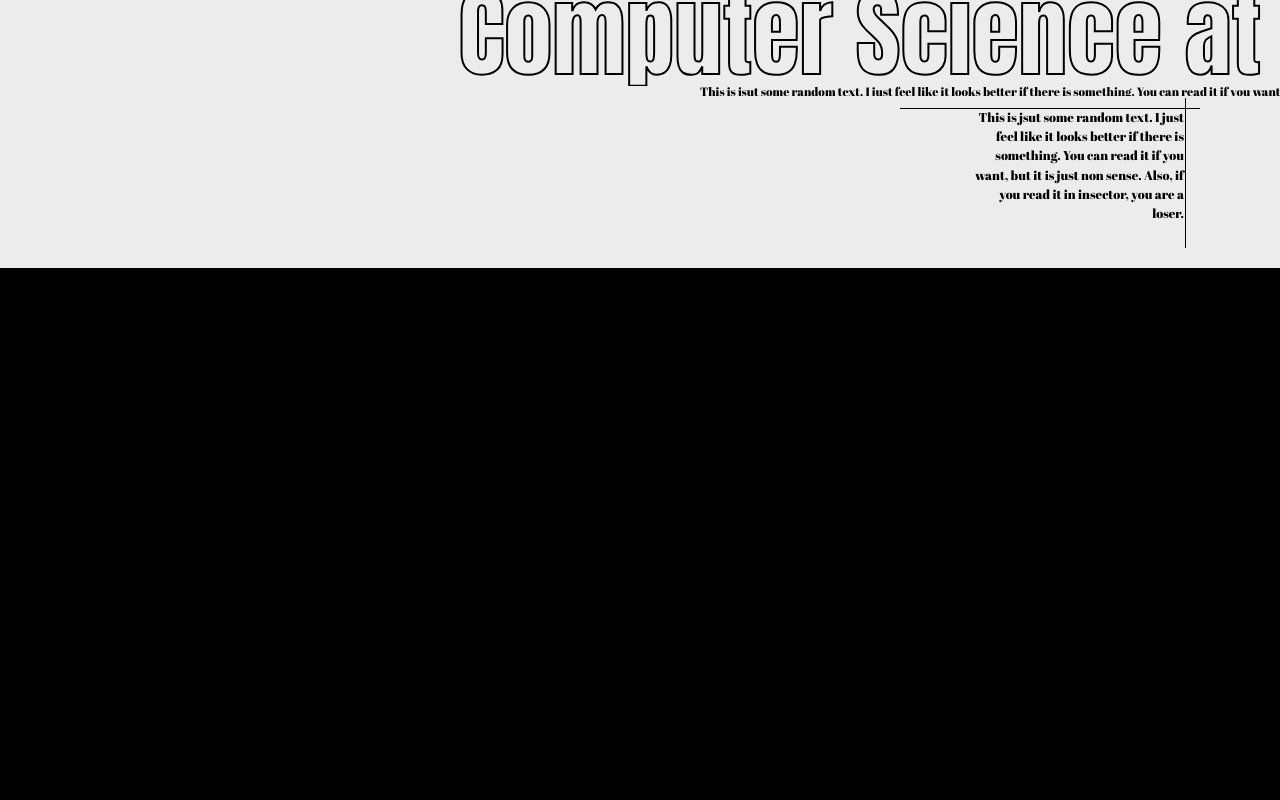
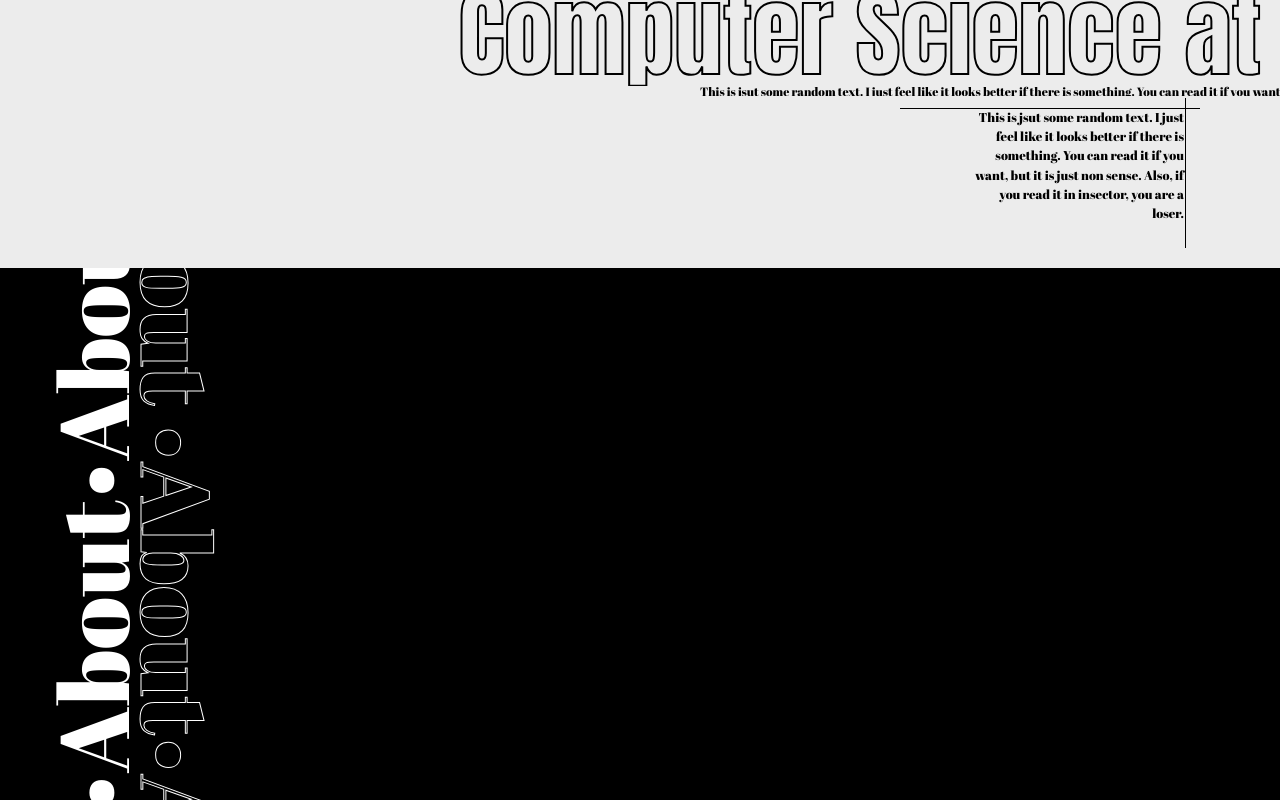
Before and after one commit to menthy-wu/menthy-wu.github.io, a Next.js app: page / in a window 1280 px wide. Shown: the part 440-1240 px from the top of the page. Built offline with nearby package versions, Linux system fonts and the light colour scheme.

Commit message:
add about title

```diff
--- a/components/About.jsx
+++ b/components/About.jsx
@@ -2,9 +2,12 @@ import React from "react";
 
 const About = () => {
   return (
-    <div className="bg-black w-full h-[700px]">
-      <div className="relative w-full">
-        {/* <div className="rotate-270 text-white font-abril text-10xl whitespace-nowrap text-clip overflow-hidden">About •About•About •</div> */}
+    <div className="bg-black w-full h-[700px] flex flex-row">
+      <div className="ml-10 w-[105px] h-full overflow-hidden justify-center items-center flex">
+        <div className="rotate-270 text-white font-abril text-10xl whitespace-nowrap text-clip ">About •About•About •</div>
+      </div>
+      <div className=" mx-[-20px] w-[105px] h-full overflow-hidden justify-center items-center flex">
+        <div className="rotate-90 white-stroke font-abril text-10xl whitespace-nowrap text-clip ">About •About•About •</div>
       </div>
     </div>
   );
--- a/styles/globals.css
+++ b/styles/globals.css
@@ -9,3 +9,11 @@
   -moz-osx-font-smoothing: grayscale;
   text-rendering: optimizeLegibility;
 }
+
+.white-stroke {
+  color: rgba(0,0,0,0);
+  -webkit-text-stroke: 1px white;
+  -webkit-font-smoothing: antialiased;
+  -moz-osx-font-smoothing: grayscale;
+  text-rendering: optimizeLegibility;
+}
```
Lines whose indentation alone changed are shown as unchanged.
